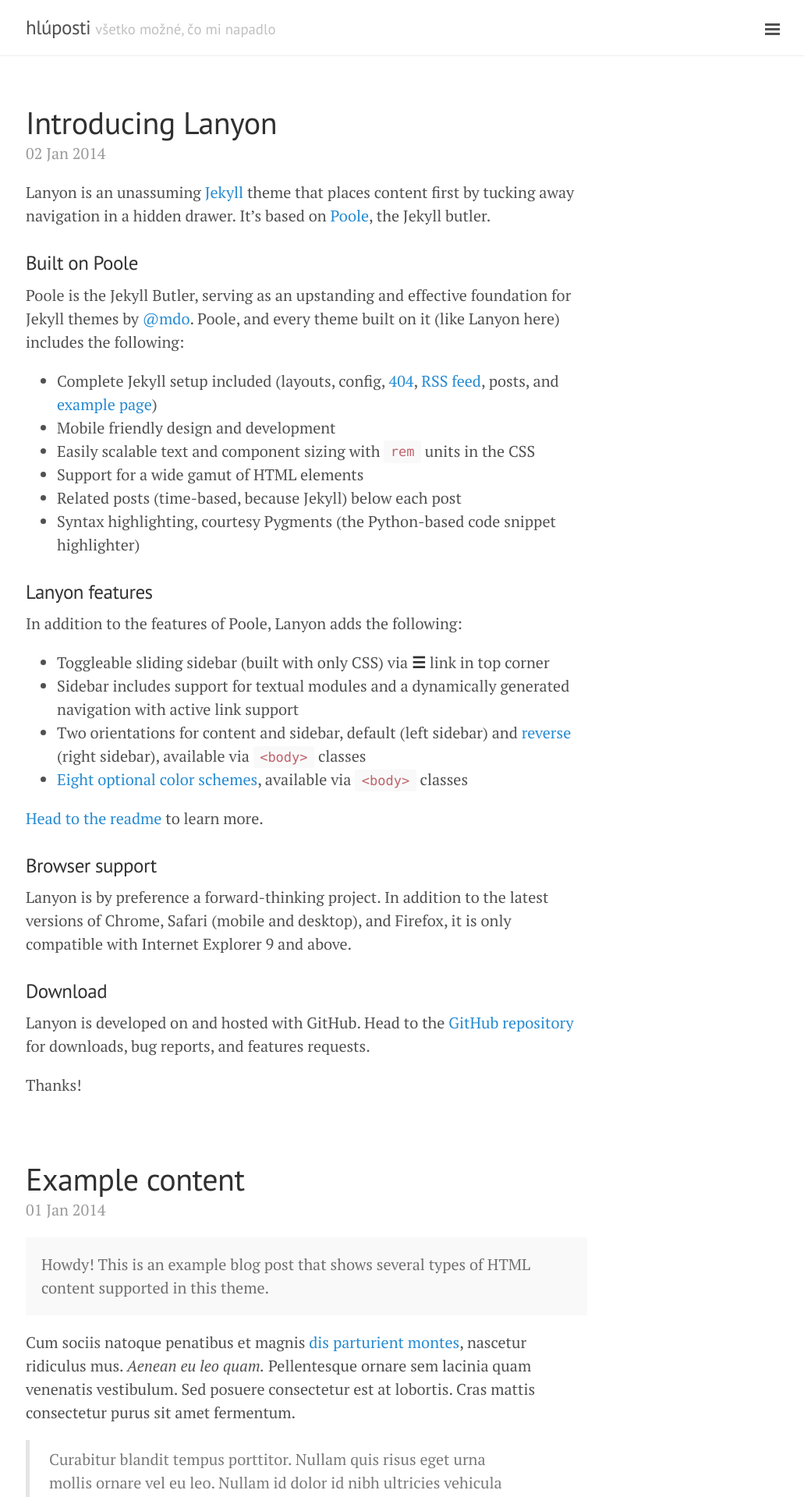
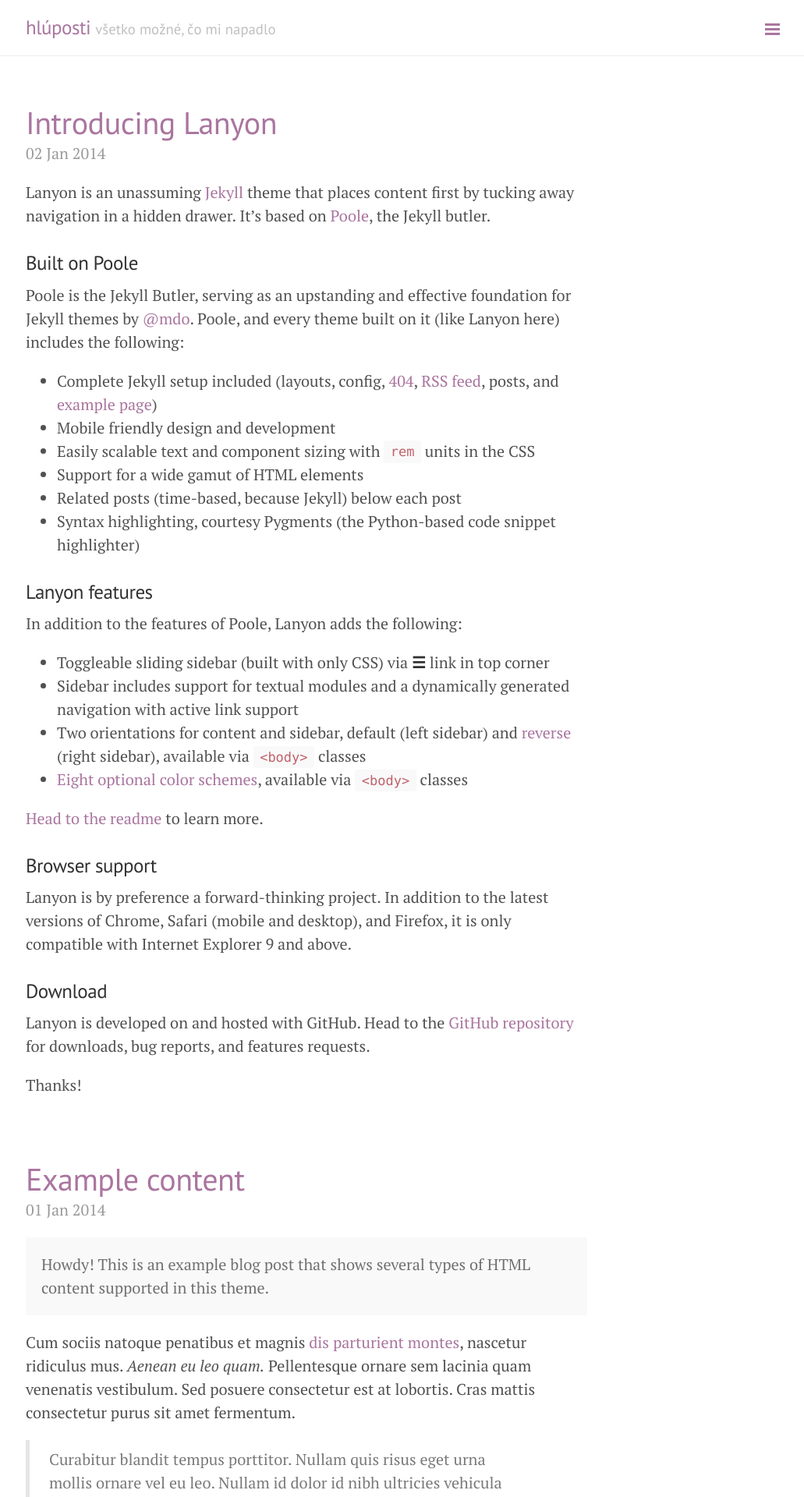
Before and after one commit to hluposti/hluposti.github.io, a Jekyll site: the page built from index.html, in a window 1280 px wide. Shown: the top 1920 px of the page at 78% size, without its empty margins (247-1278 px from the left). Built offline with Jekyll 4.4.1, drawn with Linux system fonts in a browser that asks for light colours; Markdown is read by kramdown in place of the engine named in the settings; the list of posts is cut into pages by our own code.

Commit message:
Update default.html

```diff
--- a/_layouts/default.html
+++ b/_layouts/default.html
@@ -3,7 +3,7 @@
 
   {% include head.html %}
 
-  <body class="layout-reverse">
+  <body class="theme-base-0e layout-reverse">
 
     {% include sidebar.html %}
 
```
